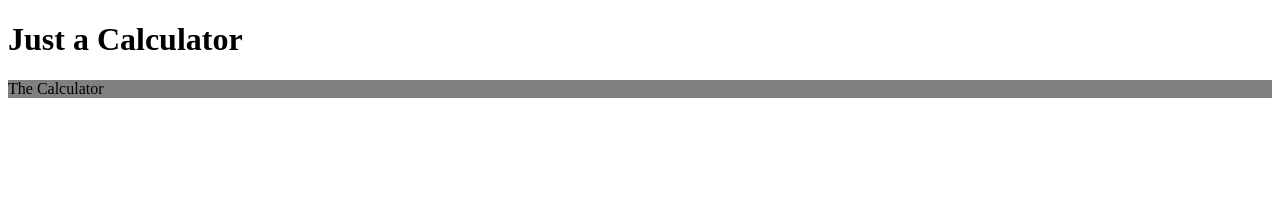
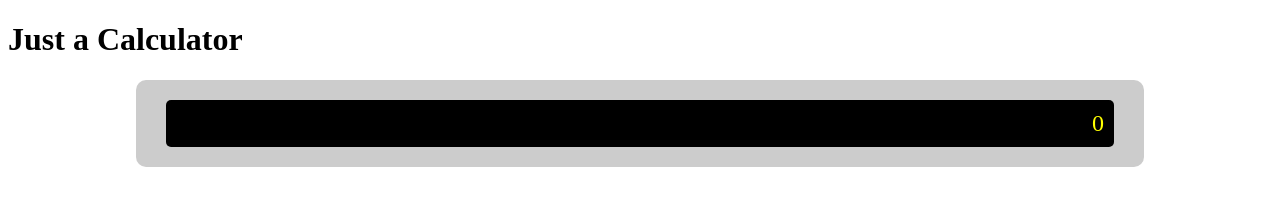
Before and after one commit to tbric123/justacalculator, a plain HTML site: page index.html in a window 1280 px wide. Drawn offline with Linux system fonts and the light colour scheme.

Commit message:
Set up calculator positioning, initial styling and its display

```diff
--- a/index.html
+++ b/index.html
@@ -7,7 +7,7 @@
   <body>
     <h1>Just a Calculator</h1>
     <div id="calculator-body">
-      The Calculator
+      <div class="calculator-display">0</div>
     </div>
   </body>
 </html>
--- a/styles/main.css
+++ b/styles/main.css
@@ -1,4 +1,27 @@
 #calculator-body {
     display: block;
-    background-color: grey;
+    background-color: rgb(204, 204, 204);
+    padding-top: 20px;
+    padding-bottom: 20px;
+    padding-left: 30px;
+    padding-right: 30px;
+    border-radius: 10px;
 }
+
+.calculator-display {
+    text-align: right;
+    margin: auto;
+    display: block;
+    border-radius: 5px;
+    background-color: black;
+    color: yellow;
+    padding: 10px;
+    font-size: x-large;
+}
+
+@media (min-width: 500px) {
+    #calculator-body {
+        width: 75%;
+        margin: auto;
+    }
+}
```
